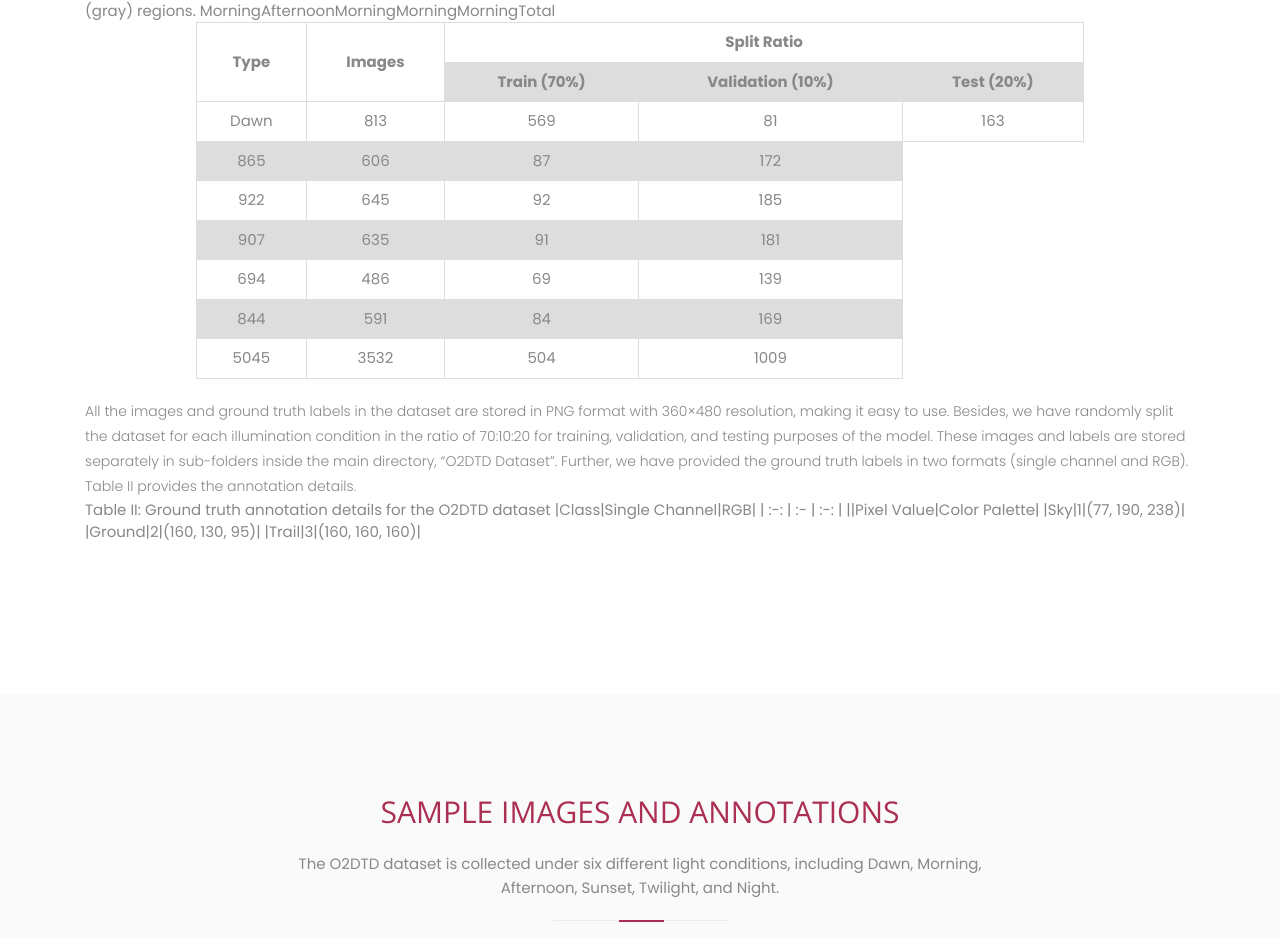
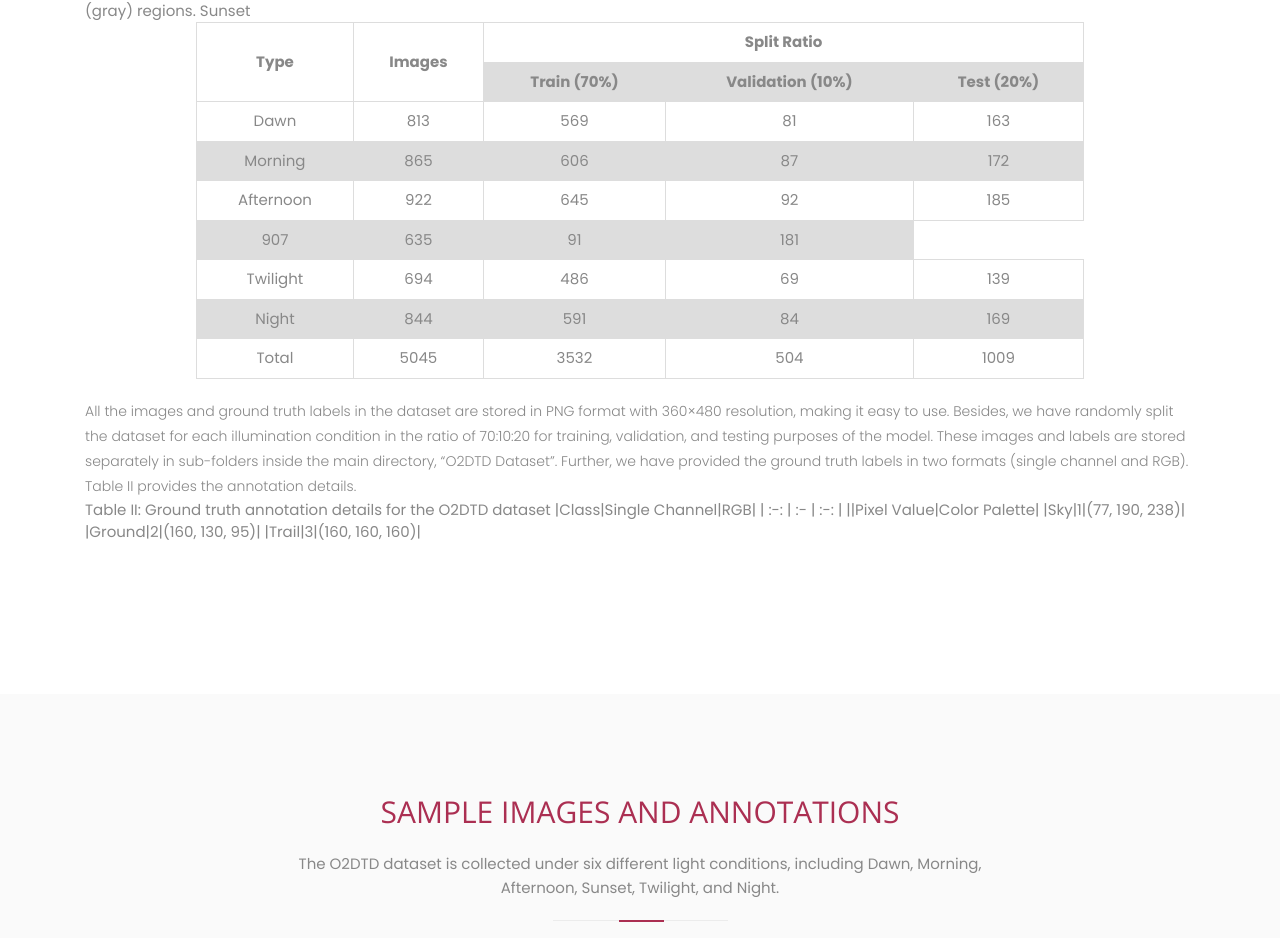
Before and after one commit to BilalHassan90/Datasets, a plain HTML site: page index.html in a window 1280 px wide. Shown: the part 2795-3733 px from the top of the page. Drawn offline with nearby package versions, Linux system fonts and the light colour scheme.

Commit message:
Update index.html

```diff
--- a/index.html
+++ b/index.html
@@ -191,37 +191,41 @@ as summarized in Table below. Moreover, each image is labeled with three classes
     <td>81</td>
     <td>163</td>
   </tr>
-  <tr>Morning</td>
+  <tr>
+    <td>Morning</td>
     <td>865</td>
     <td>606</td>
     <td>87</td>
     <td>172</td>
   </tr>
-  <tr>Afternoon</td>
+  <tr>
+    <td>Afternoon</td>
     <td>922</td>
     <td>645</td>
     <td>92</td>
     <td>185</td>
   </tr>
-  <tr>Morning</td>
+  <tr>Sunset</td>
     <td>907</td>
     <td>635</td>
     <td>91</td>
     <td>181</td>
   </tr>
-  <tr>Morning</td>
+  <tr>
+    <td>Twilight</td>
     <td>694</td>
     <td>486</td>
     <td>69</td>
     <td>139</td>
   </tr>
-  <tr>Morning</td>
+  <tr>
+    <td>Night</td>
     <td>844</td>
     <td>591</td>
     <td>84</td>
     <td>169</td>
   </tr>
-  <tr>Total</td>
+    <td>Total</td>
     <td>5045</td>
     <td>3532</td>
     <td>504</td>
```
